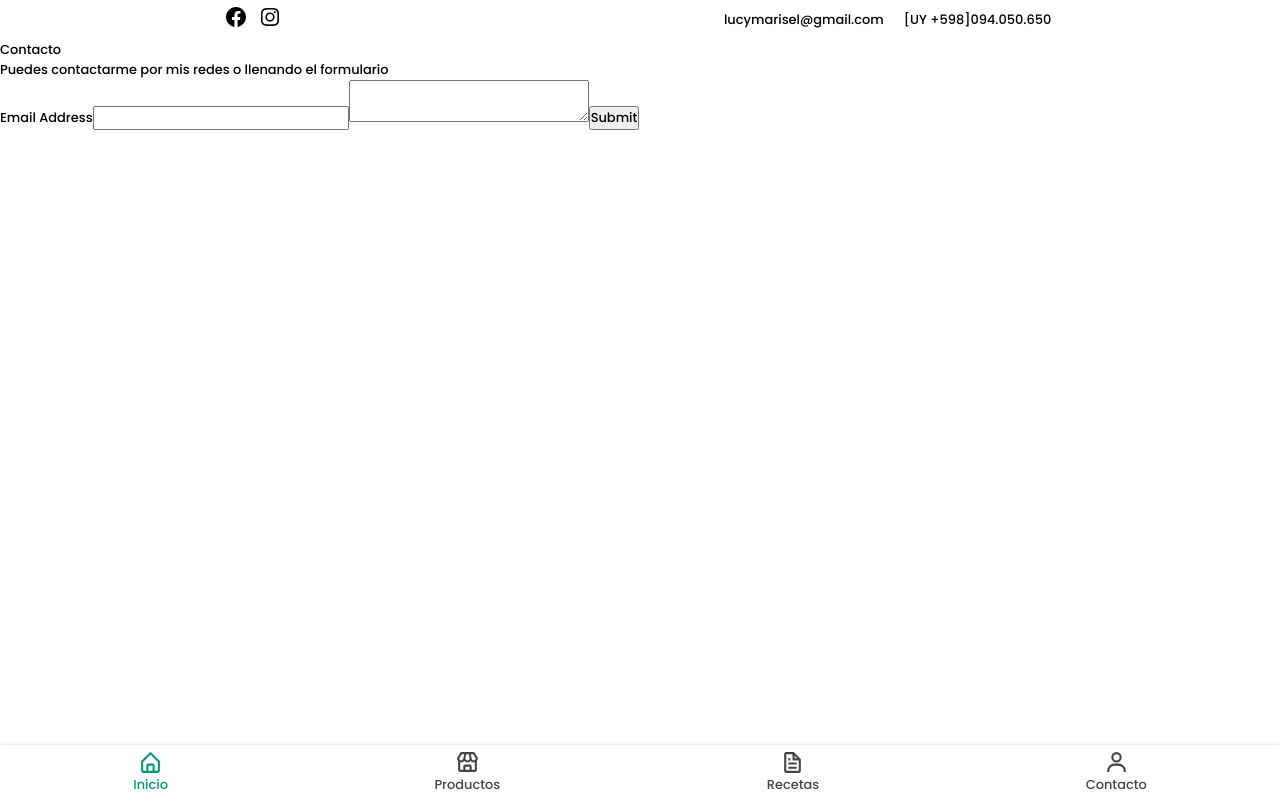
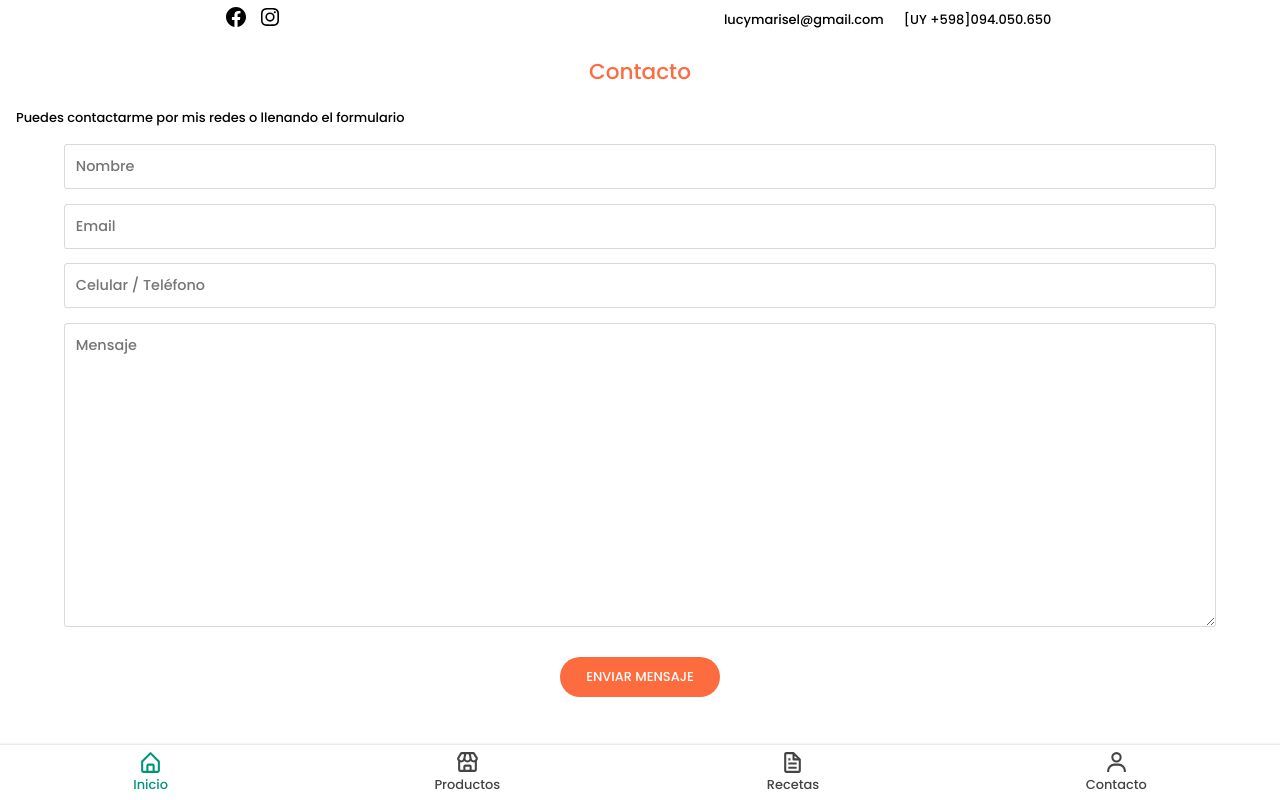
Before and after one commit to oscarfalero/dulcereact, a React (Create React App) app: page /contacto in a window 1280 px wide. Built offline with nearby package versions, Linux system fonts and the light colour scheme.

Commit message:
Sección Contacto Front end

```diff
--- a/src/components/contact_form/ContactForm.js
+++ b/src/components/contact_form/ContactForm.js
@@ -1,12 +1,49 @@
 import React from "react";
+import styles from "./ContactForm.module.css";
 
 const ContactForm = () => {
   return (
-    <form>
-      <label htmlFor="email">Email Address</label>
-      <input id="email" type="email" name="email" />
-      <textarea id="message" name="message" />
-      <button type="submit">Submit</button>
+    <form action="/" name="contact" method="POST">
+      <div classNameName="form-group">
+        <input
+          type="text"
+          className={styles.form_cont}
+          id="contact-name"
+          name="name"
+          placeholder="Nombre"
+        />
+      </div>
+      <div className="form-group">
+        <input
+          type="email"
+          className={styles.form_cont}
+          id="contact-email"
+          name="email"
+          placeholder="Email"
+        />
+      </div>
+      <div className="form-group">
+        <input
+          type="text"
+          className={styles.form_cont}
+          id="contact-website"
+          name="phone"
+          placeholder="Celular / Teléfono"
+        />
+      </div>
+      <div className="form-group">
+        <textarea
+          className={styles.form_cont}
+          name="message"
+          id="message"
+          cols="30"
+          rows="10"
+          placeholder="Mensaje"
+        ></textarea>
+      </div>
+      <button type="submit" className={styles.btn}>
+        Enviar mensaje
+      </button>
     </form>
   );
 };
--- a/src/components/contact_form/ContactForm.module.css
+++ b/src/components/contact_form/ContactForm.module.css
@@ -0,0 +1,33 @@
+.form_cont {
+  display: block;
+  width: 90%;
+  margin: 1rem auto;
+  padding: 0.5rem 0.75rem;
+  font-size: 1rem;
+  line-height: 2;
+  color: #495057;
+  background-color: #fff;
+  background-image: none;
+  background-clip: padding-box;
+  border: 1px solid rgba(0, 0, 0, 0.15);
+  border-radius: 0.25rem;
+  transition: border-color ease-in-out 0.15s, box-shadow ease-in-out 0.15s;
+}
+
+.btn {
+  display: block;
+  margin: 30px auto 80px auto;
+  width: 160px;
+  height: 40px;
+  font-size: 0.9rem;
+  text-transform: uppercase;
+  color: #fff;
+  background-color: #fc6c3f;
+  border-radius: 30px;
+  border: 1px solid transparent;
+}
+
+textarea {
+  width: inherit;
+  resize: vertical;
+}
--- a/src/pages/contact/Contact.js
+++ b/src/pages/contact/Contact.js
@@ -1,13 +1,16 @@
 import React from "react";
 import ContactForm from "../../components/contact_form/ContactForm";
 import TopHeader from "../../components/topheader/TopHeader";
+import styles from "./Contact.module.css";
 
 const Contact = () => {
   return (
     <div>
       <TopHeader />
       <h2>Contacto</h2>
-      <p>Puedes contactarme por mis redes o llenando el formulario</p>
+      <p className={styles.text_box}>
+        Puedes contactarme por mis redes o llenando el formulario
+      </p>
       <ContactForm />
     </div>
   );
--- a/src/pages/contact/Contact.module.css
+++ b/src/pages/contact/Contact.module.css
@@ -0,0 +1,12 @@
+h2 {
+  font-size: 1.5rem;
+  font-weight: 500;
+  text-align: center;
+  margin: 20px;
+  color: #fc6c3f;
+}
+
+.text_box {
+  font-size: 0.9rem;
+  margin: 16px;
+}
```
